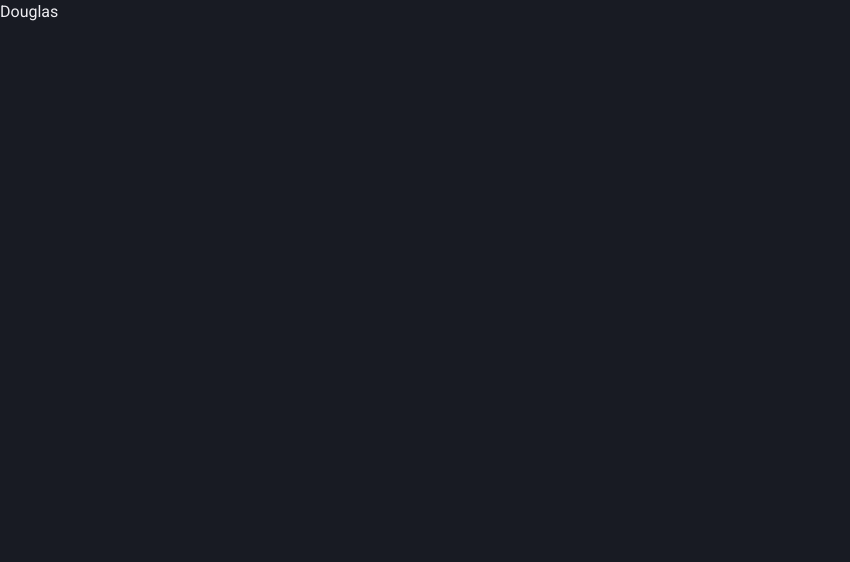
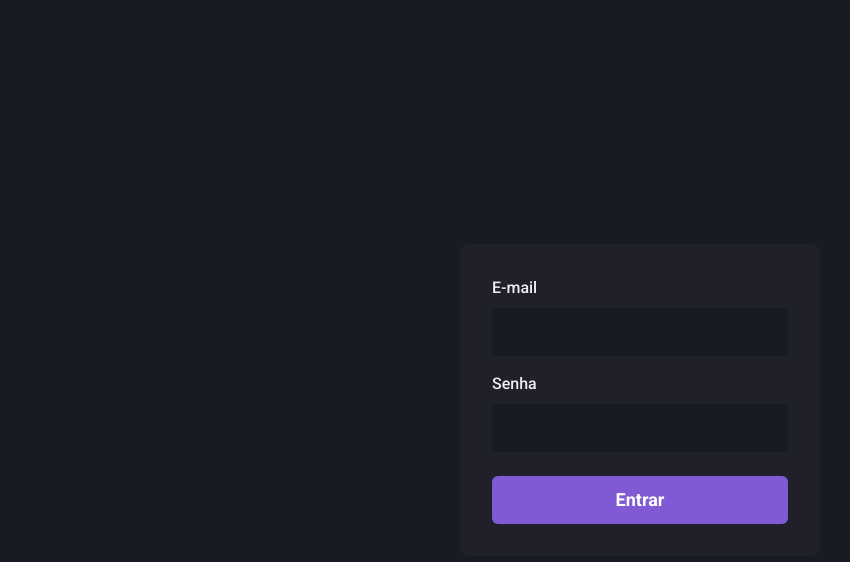
Before and after one commit to douglasporto/byebills, a Next.js app: page / in a window 1280 px wide. Shown: the top 562 px of the page, without its empty margins (0-850 px from the left). Built offline with nearby package versions, Linux system fonts and the light colour scheme.

Commit message:
:sparkles: Feat: page signIn

```diff
--- a/src/pages/index.tsx
+++ b/src/pages/index.tsx
@@ -1,3 +1,61 @@
+import {
+  Flex,
+  Input,
+  Button,
+  Stack,
+  FormLabel,
+  FormControl
+} from '@chakra-ui/react'
+
 export default function SignIn() {
-  return <h1>Douglas</h1>
+  return (
+    <Flex
+      width="100vw"
+      height="100vh"
+      alignItems="center"
+      justifyContent="center"
+    >
+      <Flex
+        as="form"
+        width="100%"
+        maxWidth={360}
+        backgroundColor="gray.800"
+        padding="8"
+        borderRadius={8}
+        flexDirection="column"
+      >
+        <Stack spacing="4">
+          <FormControl>
+            <FormLabel htmlFor="email">E-mail</FormLabel>
+            <Input
+              name="email"
+              id="email"
+              type="email"
+              focusBorderColor="purple.500"
+              backgroundColor="gray.900"
+              variant="filled"
+              _hover={{ backgroundColor: 'gray.900' }}
+              size="lg"
+            />
+          </FormControl>
+          <FormControl>
+            <FormLabel htmlFor="password">Senha</FormLabel>
+            <Input
+              name="password"
+              id="password"
+              type="password"
+              focusBorderColor="purple.500"
+              backgroundColor="gray.900"
+              variant="filled"
+              _hover={{ backgroundColor: 'gray.900' }}
+              size="lg"
+            />
+          </FormControl>
+        </Stack>
+        <Button type="submit" size="lg" marginTop="6" colorScheme="purple">
+          Entrar
+        </Button>
+      </Flex>
+    </Flex>
+  )
 }
```
Also changed, not shown: 1 other file (tests, documents, lock files or other folders).
